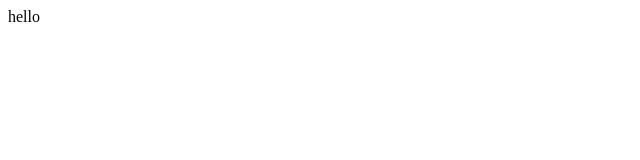
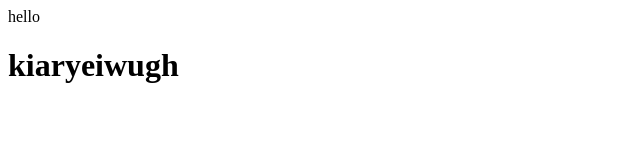
Before and after one commit to nirajcodes609/Ai-development-, a plain HTML site: page index.html in a window 1280 px wide. Shown: the whole page, without its empty margins (0-640 px from the left). Drawn offline with Linux system fonts and the light colour scheme.

Commit message:
new adit

```diff
--- a/index.html
+++ b/index.html
@@ -1 +1,2 @@
 <p>hello</p>
+<h1>kiaryeiwugh</h1>
```
